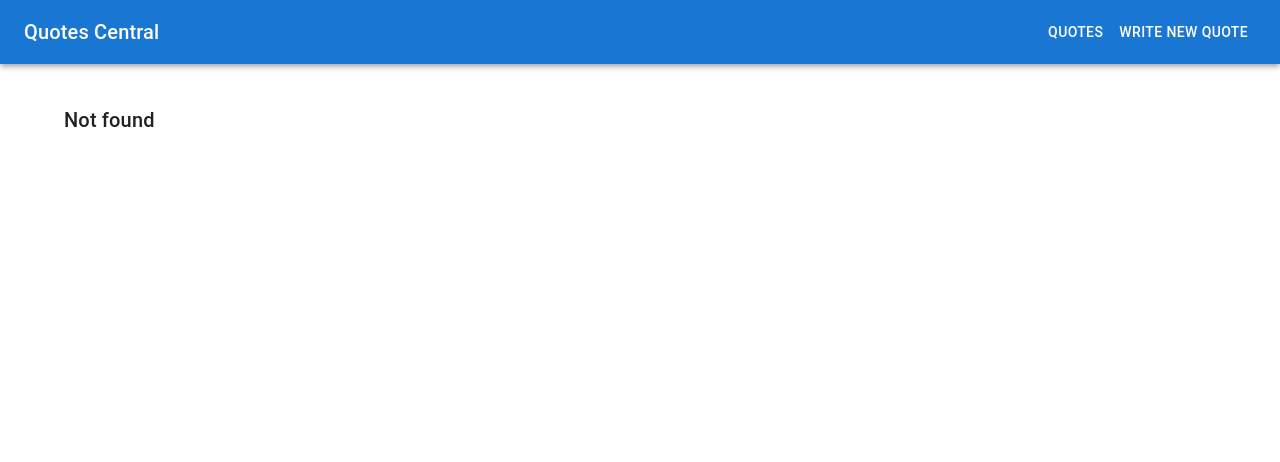
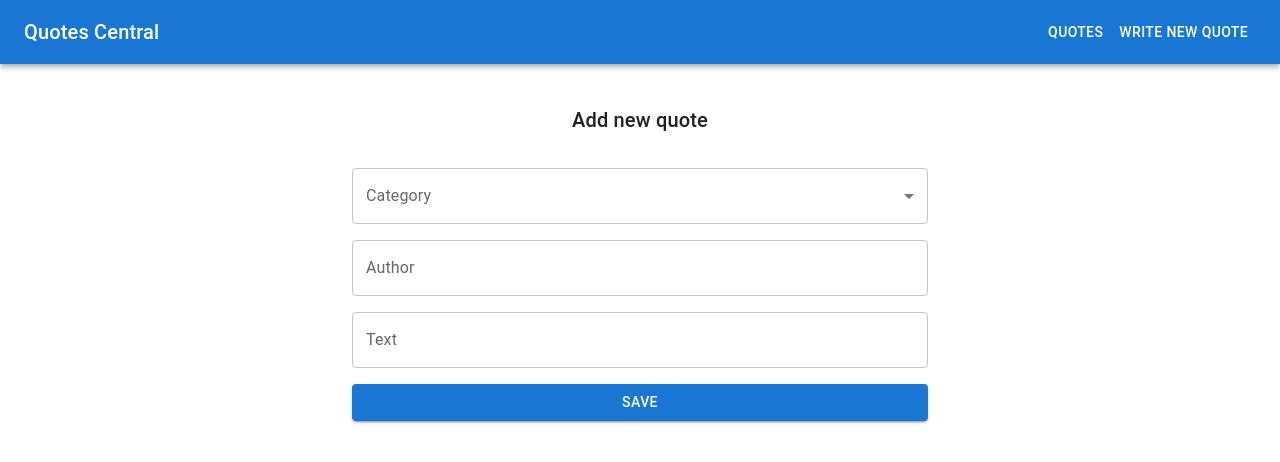
Before and after one commit to Dilnoza-Tasheva/labwork8, a React (Vite) app: page /quotes/1/edit in a window 1280 px wide. Before the commit this address had no page. Shown: the top 462 px of the page. Built offline with nearby package versions, Linux system fonts and the light colour scheme; no server answers.

Commit message:
Added functionality to the EditQuote container as demonstrated during the webinar. Updated NewQuote accordingly.

```diff
--- a/src/App.tsx
+++ b/src/App.tsx
@@ -3,6 +3,7 @@
 import { Route, Routes } from 'react-router-dom';
 import Home from './Containers/Home/Home.tsx';
 import NewQuote from './Containers/NewQuote/NewQuote.tsx';
+import EditQuote from './Containers/EditQuote/EditQuote.tsx';
 
 const App = () => {
 
@@ -16,6 +17,7 @@
           <Route path="/" element={<Home/>}></Route>
           <Route path="/quotes" element={<Home/>}></Route>
           <Route path="/quotes/new-quote" element={<NewQuote/>}></Route>
+          <Route path="/quotes/:idQuote/edit" element={<EditQuote/>}></Route>
           <Route path="/quotes/category/:category" element={<Home/>}></Route>
           <Route path="*" element={<Typography variant="h6">Not found</Typography>}></Route>
         </Routes>
--- a/src/Components/QuoteForm/QuoteForm.tsx
+++ b/src/Components/QuoteForm/QuoteForm.tsx
@@ -9,9 +9,9 @@
   Typography
 } from '@mui/material';
 import Grid from '@mui/material/Grid2';
-import { useState } from 'react';
+import { useEffect, useState } from 'react';
 import { IQuoteForm } from '../../types';
-import axiosApi from '../../axiosApi.ts';
+import * as React from 'react';
 
 const initialForm = {
   author: '',
@@ -19,8 +19,22 @@
   text: '',
 };
 
-const QuoteForm = () => {
+interface Props {
+  quoteToEdit?: IQuoteForm;
+  submitForm: (quote: IQuoteForm) => void;
+}
+
+const QuoteForm: React.FC<Props> = ({quoteToEdit, submitForm}) => {
   const [form, setForm] = useState<IQuoteForm>({...initialForm});
+
+  useEffect(() => {
+    if (quoteToEdit) {
+      setForm(prevState => ({
+        ...prevState,
+        ...quoteToEdit,
+      }));
+    }
+  }, [quoteToEdit]);
 
   const categories = [
     {title: 'Star Wars', id: 'star-wars'},
@@ -50,14 +64,17 @@
   const onSubmitForm = async (e: React.FormEvent<HTMLFormElement>) => {
     e.preventDefault();
 
-    await axiosApi.post('quotes.json', {...form});
-    setForm({...initialForm});
+    submitForm({...form});
+
+    if (!quoteToEdit) {
+      setForm({...initialForm});
+    }
   };
 
   return (
     <form onSubmit={onSubmitForm}>
       <Typography variant="h6" sx={{ flexGrow: 1, textAlign: "center" }}>
-        Add new quote
+        {quoteToEdit ? 'Edit' : 'Add new'} quote
       </Typography>
 
       <Grid container spacing={2} sx={{mx: "auto", width: "50%", mt: 4}}>
@@ -105,7 +122,7 @@
         </Grid>
         <Grid size={12}>
           <Button type="submit" variant="contained" sx={{width: "100%"}}>
-            Save
+            {quoteToEdit ? 'Update' : 'Save'}
           </Button>
         </Grid>
       </Grid>
--- a/src/Containers/EditQuote/EditQuote.tsx
+++ b/src/Containers/EditQuote/EditQuote.tsx
@@ -1,10 +1,44 @@
 import QuoteForm from '../../Components/QuoteForm/QuoteForm.tsx';
+import { useNavigate, useParams } from 'react-router-dom';
+import { useCallback, useEffect, useState } from 'react';
+import { IQuote, IQuoteForm, } from '../../types';
+import axiosApi from '../../axiosApi.ts';
 
 
 const EditQuote = () => {
+  const [quote, setQuote] = useState<IQuote>();
+  const params = useParams<{idQuote: string}>();
+  const navigate = useNavigate();
+
+  const fetchOneQuote = useCallback(async(id: string) => {
+    const response: {data: IQuote} = await axiosApi<IQuote>(`quotes/${id}.json`);
+
+    if(response.data) {
+      setQuote(response.data);
+    }
+  },[]);
+
+  useEffect(() => {
+    if (params.idQuote) {
+      void fetchOneQuote(params.idQuote);
+    }
+  }, [params.idQuote, fetchOneQuote]);
+
+  const submitForm = async (quote: IQuoteForm) => {
+    try {
+      if (params.idQuote) {
+        await axiosApi.put(`quotes/${params.idQuote}.json`, {...quote});
+        navigate('/');
+      }
+    } catch (error) {
+      console.error(error);
+    }
+  };
+
+
   return (
     <div>
-      <QuoteForm/>
+      <QuoteForm quoteToEdit={quote} submitForm={submitForm}/>
     </div>
   );
 };
--- a/src/Containers/Home/Home.tsx
+++ b/src/Containers/Home/Home.tsx
@@ -97,7 +97,7 @@
                     </Typography>
                   </CardContent>
                   <CardActions>
-                    <Button size="small" component={NavLink} to="/">Edit</Button>
+                    <Button size="small" component={NavLink} to={`/quotes/${quote.id}/edit`}>Edit</Button>
                     <Button>Delete</Button>
                   </CardActions>
                 </Card>
--- a/src/Containers/NewQuote/NewQuote.tsx
+++ b/src/Containers/NewQuote/NewQuote.tsx
@@ -1,10 +1,18 @@
 import QuoteForm from '../../Components/QuoteForm/QuoteForm.tsx';
+import { IQuoteForm } from '../../types';
+import axiosApi from '../../axiosApi.ts';
 
 
 const NewQuote = () => {
+
+  const submitForm = async(quote: IQuoteForm) => {
+    await axiosApi.post('quotes.json', {...quote});
+  };
+
+
   return (
     <div>
-      <QuoteForm/>
+      <QuoteForm submitForm={submitForm}/>
     </div>
   );
 };
```
